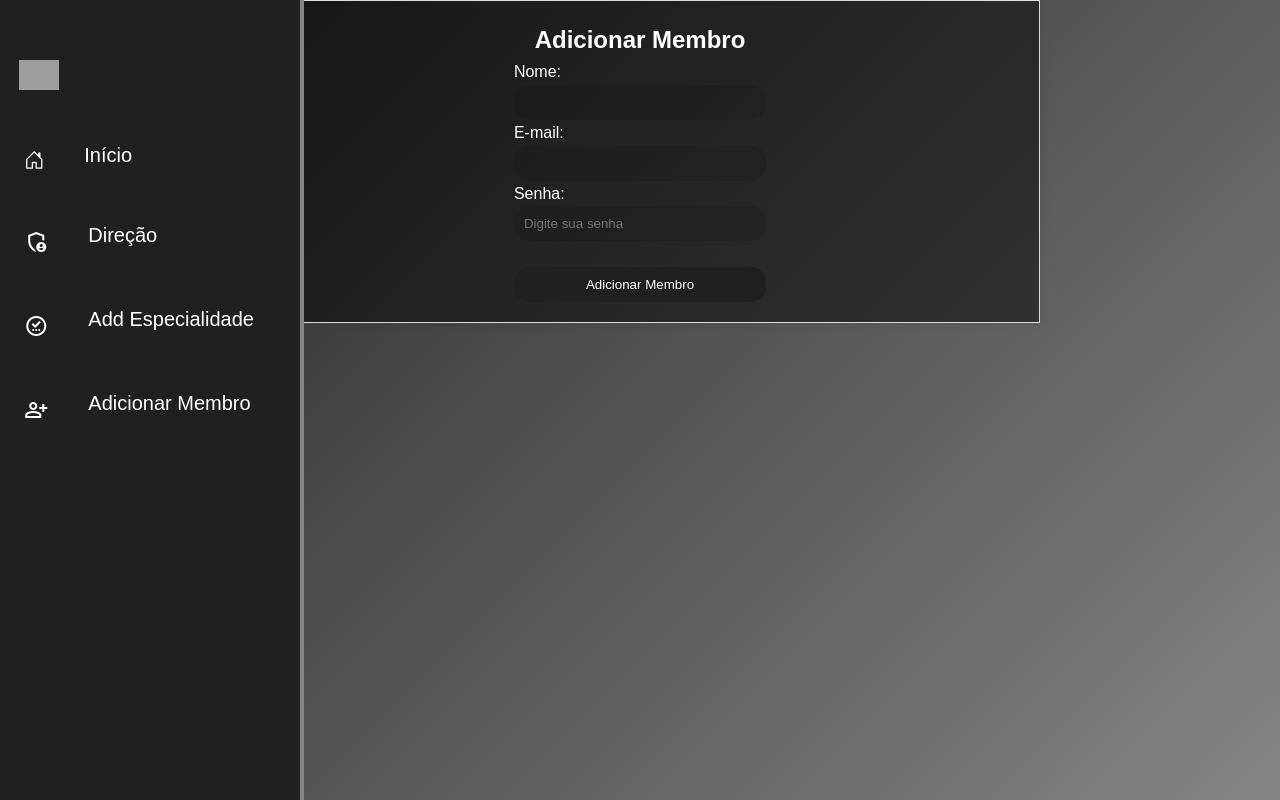
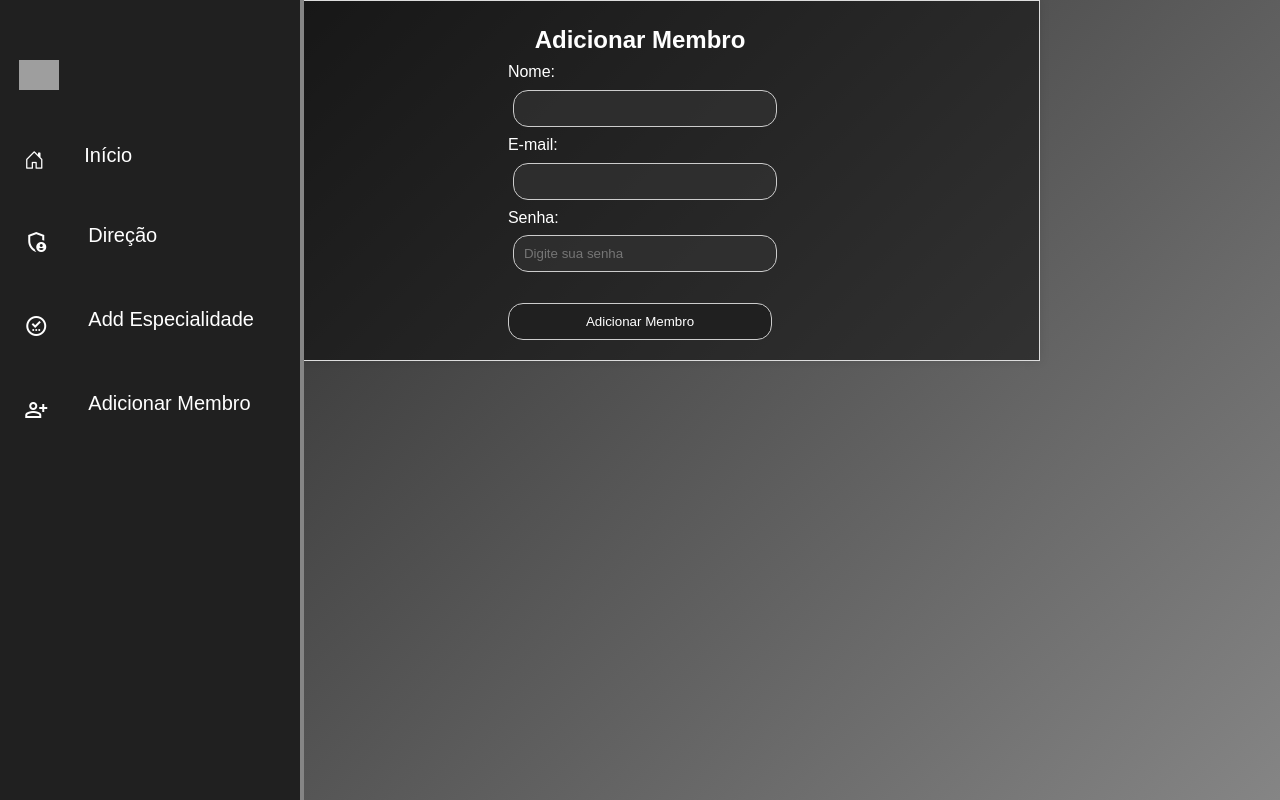
Before and after one commit to MateusJuan/SGGF, a Flask app: page /add_membro in a window 1280 px wide. Run offline with Flask 3, Linux system fonts and the light colour scheme; the visitor is signed in with stand-in values (Sample User, id 1); grey boxes are pictures that could not be loaded.

Commit message:
04/01/2025

```diff
--- a/templates/add_membro.html
+++ b/templates/add_membro.html
@@ -10,16 +10,19 @@
     <style>
         /* Remoção dos estilos de input */
 input {
+    background-color: rgba(50, 50, 50, 0.7);
+    border: 1px solid #ccc;
     border-radius: 15px;
-    background-color: rgba(0, 0, 0, 0.1);
-    border: none;
+    outline: none;
     padding: 10px;
+    margin: 5px;
+    color: white;
     width: 100%;
 }
 button{
     border-radius: 15px;
     background-color:#202020;
-    border: none;
+    border: 1px solid #ccc;
     padding: 10px;
     width: 100%;
 }
```
Also changed, not shown: static/css/index.css (+5 -4 lines), templates/add_especialidade.html (+8 -4 lines).
